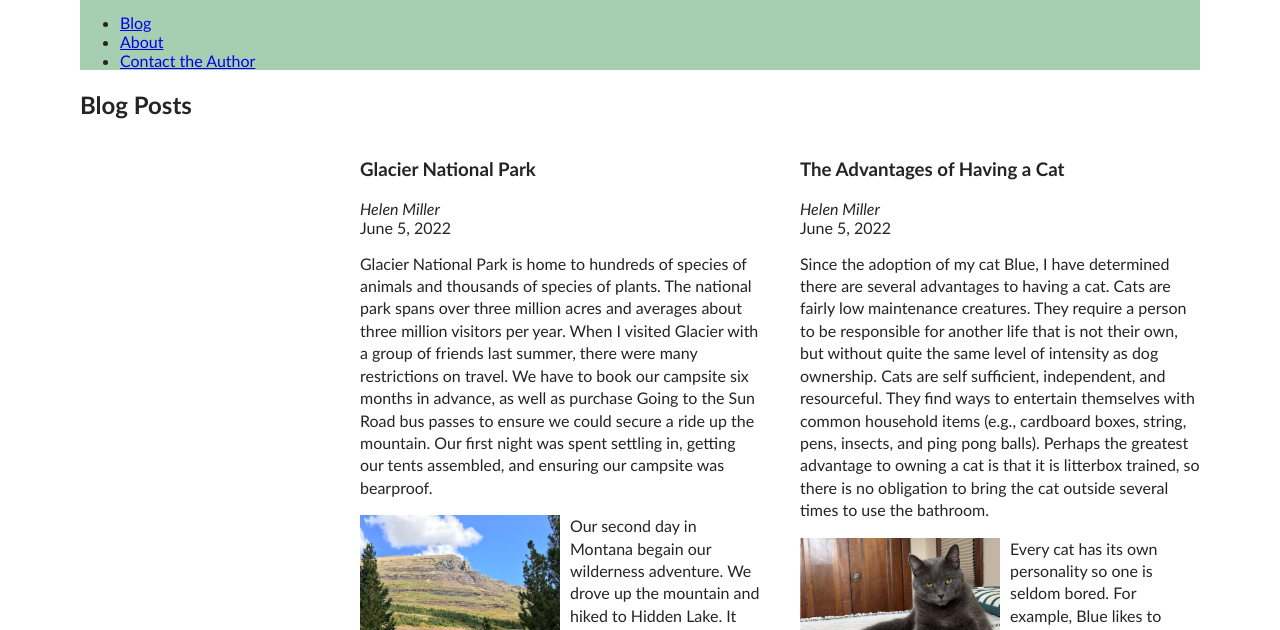
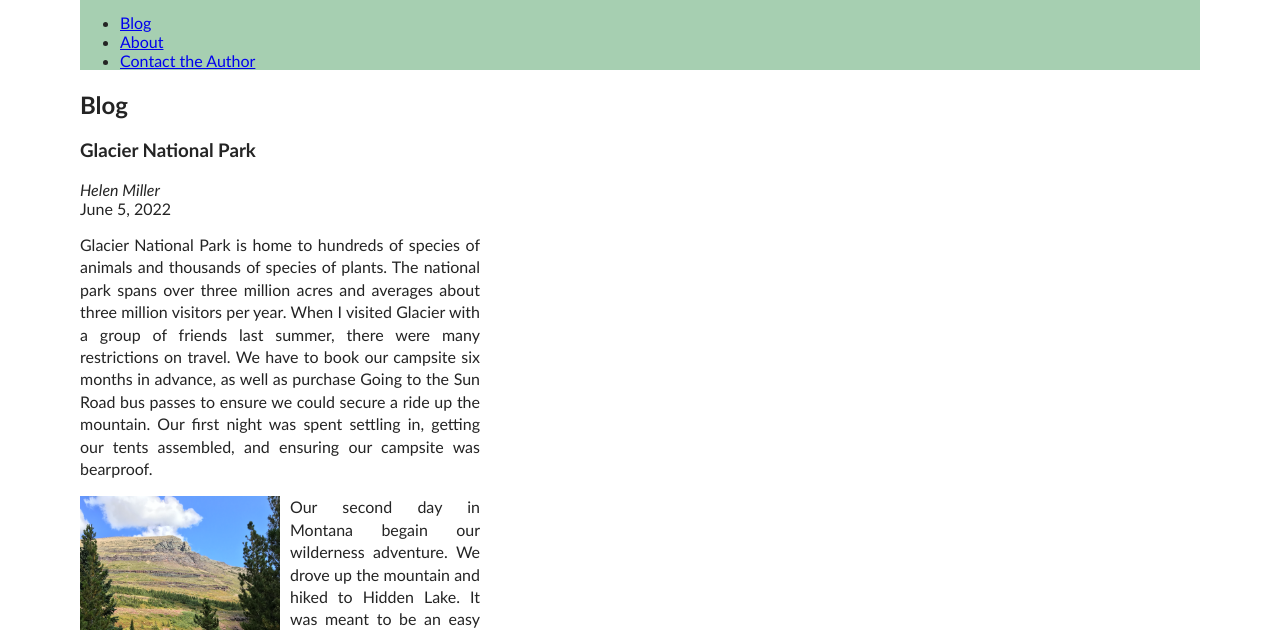
Before and after one commit to mill2808/mi349_blog, a plain HTML site: page index.html in a window 1280 px wide. Shown: the part 170-800 px from the top of the page. Drawn offline with Linux system fonts and the light colour scheme.

Commit message:
media query

```diff
--- a/index.html
+++ b/index.html
@@ -25,9 +25,11 @@
      </nav>
     </header>
 
-    <h2>Blog Posts</h2>
+
 <section id="blog">
-        <p><article class="blog-post"></p>
+    <h2>Blog</h2>
+        <div class="blog_post">
+            <article class="blog-post">
             <h3>Glacier National Park</h3>
             <address class="author">Helen Miller</address>
             <time datetime="2022-06-05" title="June 5, 2022">June 5, 2022</time>
@@ -104,7 +106,7 @@
             </p>
             <p><img src="cat.png" alt="Photo of a cat"></p>
         </article>
-
+  </div>
 </section>
 
 <section id="newsletter"> <h3>Newsletter</h3>
--- a/style.css
+++ b/style.css
@@ -34,25 +34,22 @@ h1 {
 p {
     line-height: 1.4em;
     width: 400px;
-
+    text-align: justify;
 }
 
 img{
     float: left;
     width: 200px;
     border-right: 10px solid #fff;
-
 }
 
-#blog {
+.blog_post {
     font-size: 1em;
     display: flex;
-
 }
 
 .blog-post {
     border-bottom: 1px dotted #ccc;
-
 }
 
 article {
@@ -60,13 +57,16 @@ article {
 }
 
 article:nth-of-type(1) {
-    flex: 200px;
     margin-right: 40px;
 }
-
-article:nth-of-type(2) {
-    flex: 200px; }
 
 a[href$="https://en.wikipedia.org/wiki/Glacier_National_Park_(U.S.)"] {
         font-style:italic
 }
+
+/* Media queries */
+@media (min-width: 400px ) {
+    .blog_post {
+        display: block;
+    }
+}
```
Lines whose indentation alone changed are shown as unchanged.
